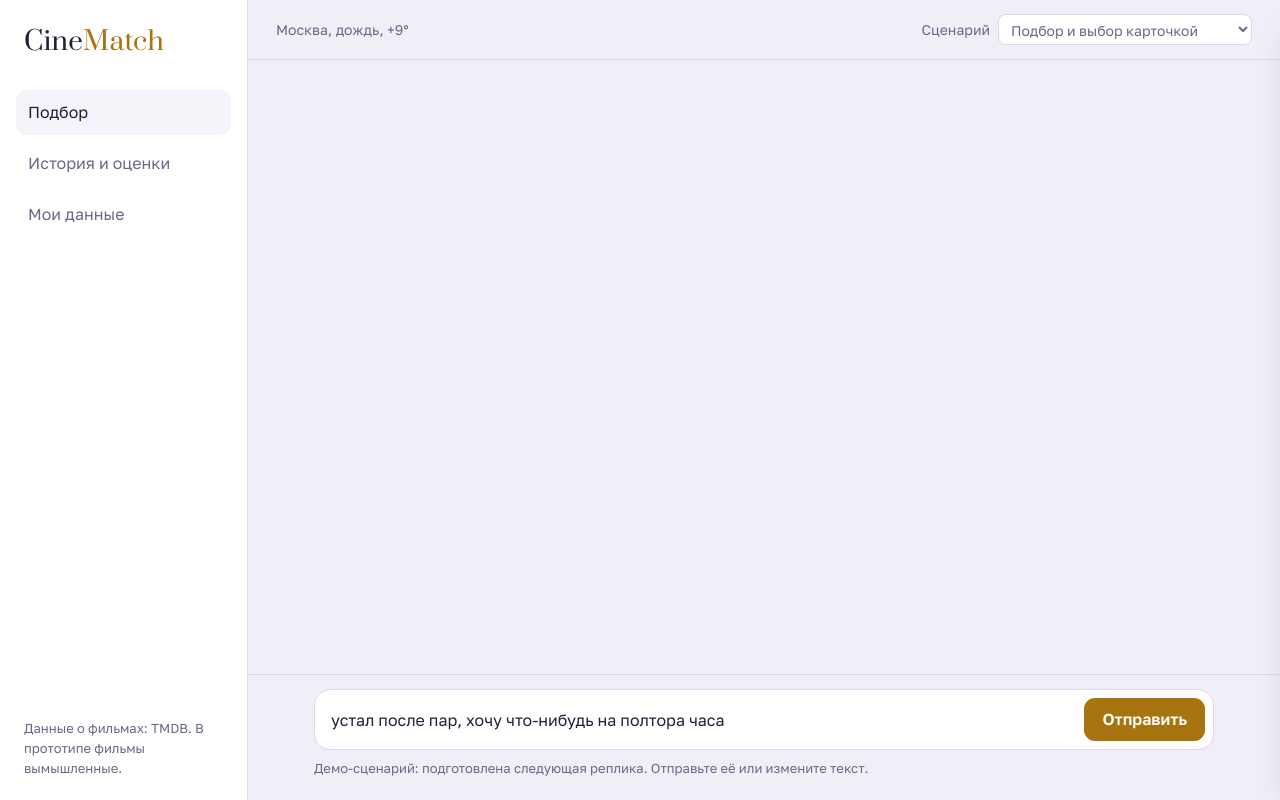
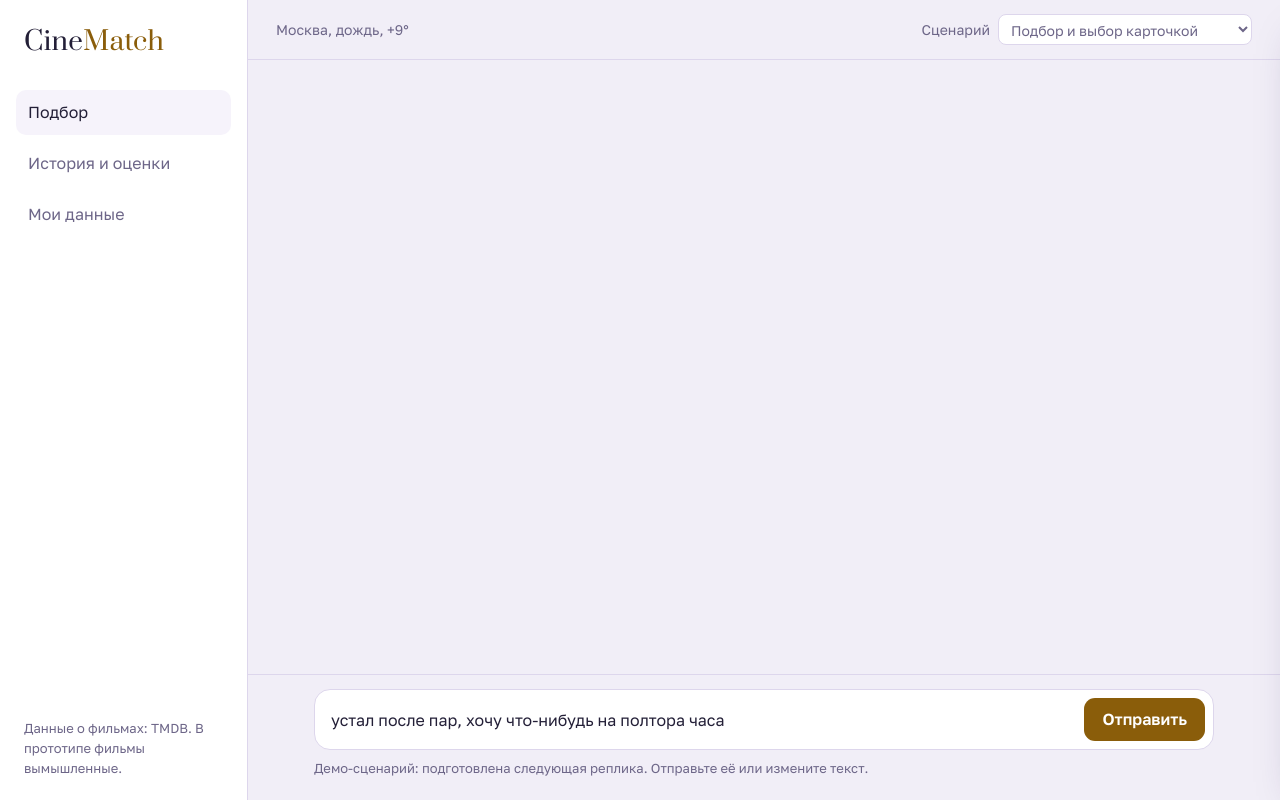
Before and after one commit to ryDIEv/CineMatch, a plain HTML site: page documents/ui/prototype/index.html in a window 1280 px wide. Drawn offline with Linux system fonts and the light colour scheme.

Commit message:
docs: акцент светлой темы приведён к контрасту WCAG AA
- 110: #A8740F → #8A5D0A (3,54 : 1 → 5,02 : 1 на фоне, 5,75 : 1 для белого текста кнопки); NFR-UI-08 выполняется расчётом, а не на глаз
- prototype: то же значение в токенах светлой темы

```diff
--- a/documents/ui/prototype/index.html
+++ b/documents/ui/prototype/index.html
@@ -26,7 +26,7 @@
   @media (prefers-color-scheme: light) {
     :root:not([data-theme="dark"]) {
       --dusk: #f1eef7; --hall: #ffffff; --hall-2: #f6f3fb; --line: #ddd6ec;
-      --text: #231f37; --muted: #6d6688; --projector: #a8740f; --projector-ink: #ffffff;
+      --text: #231f37; --muted: #6d6688; --projector: #8a5d0a; --projector-ink: #ffffff;
       --velvet: #a33a4e; --user-bubble: #e7e1f4; --shadow: 0 18px 40px -22px rgba(40, 30, 80, .35);
     }
   }
```
Also changed, not shown: 1 other file.
